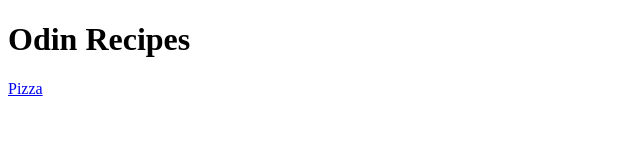
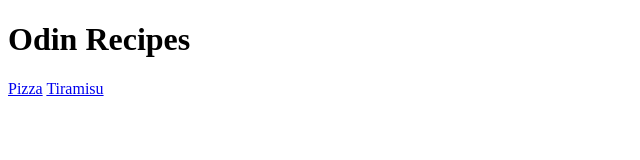
Before and after one commit to HebiRyuuk/odin-recipes, a plain HTML site: page index.html in a window 1280 px wide. Shown: the full height of the page, 0-640 px from the left. Drawn offline with Linux system fonts and the light colour scheme.

Commit message:
Linked recipes/tiramisu.html to index.html

```diff
--- a/index.html
+++ b/index.html
@@ -8,5 +8,6 @@
     <body>
         <h1>Odin Recipes</h1>
         <a href="./recipes/pizza.html">Pizza</a>
+        <a href="./recipes/tiramisu.html">Tiramisu</a>
     </body>
 </html>
```
